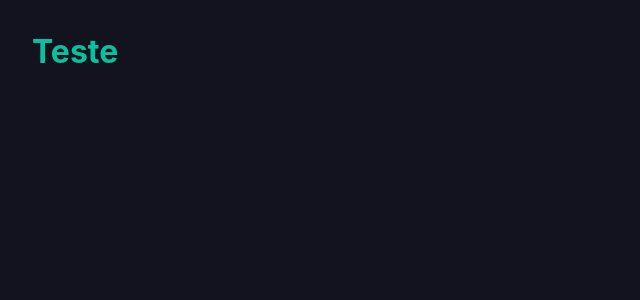
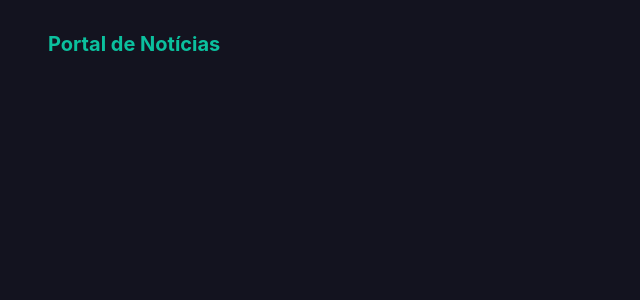
Before and after one commit to JbRodrigues/my-app, a React (Create React App) app: page / in a window 1280 px wide. Shown: the top 300 px of the page, without its empty margins (0-640 px from the left). Built offline with nearby package versions, Linux system fonts and the light colour scheme.

Commit message:
Add 2 new components - Header and First Main card

```diff
--- a/public/index.html
+++ b/public/index.html
@@ -24,7 +24,7 @@
       work correctly both with client-side routing and a non-root public URL.
       Learn how to configure a non-root public URL by running `npm run build`.
     -->
-    <title>React App</title>
+    <title>News-App</title>
   </head>
   <body>
     <noscript>You need to enable JavaScript to run this app.</noscript>
--- a/src/App.js
+++ b/src/App.js
@@ -1,11 +1,17 @@
-import React from 'react';
-import Header from './components/Header/Header.jsx';
 
 import './App.css';
+import React from 'react';
+
+import Header from './components/Header/Header.jsx';
+import MainCard from './components/MainCard/MainCard.jsx';
+//851a0077a0de48baaa8c229053810a7e
 
 function App() {
   return (
-    <Header />
+    <>
+      <Header />
+      <MainCard />
+    </>
   );
 }
 
--- a/src/components/Header/Header.css
+++ b/src/components/Header/Header.css
@@ -4,7 +4,13 @@
     box-sizing: border-box;
 }
 
-.header-title{
+.Header {
+    width: 98%;
+    margin: 1rem;
+}
+
+.header-title {
     margin: 1rem;
     padding: 1rem;
+    font-size: 20px;
 }
--- a/src/components/Header/Header.jsx
+++ b/src/components/Header/Header.jsx
@@ -3,7 +3,10 @@ import './Header.css'
 
 function Header() {
     return (
-        <h1 className="header-title">Teste</h1>
+        <header className="Header">
+            <h1 className="header-title">Portal de Notícias</h1>
+        </header>
+
     );
 }
 
--- /dev/null
+++ b/src/components/MainCard/MainCard.css
@@ -0,0 +1,5 @@
+* {
+    margin: 0px;
+    padding: 0px;
+    box-sizing: border-box;
+}
--- /dev/null
+++ b/src/components/MainCard/MainCard.jsx
@@ -0,0 +1,11 @@
+import React from "react";
+
+function MainCard() {
+    return (
+        <div className="MainCard">
+
+        </div>
+    );
+}
+
+export default MainCard
```
Also changed, not shown: src/fonts/Inter-VariableFont_slnt,wght.ttf (added), src/fonts/LexendDeca-VariableFont_wght.ttf (added).
